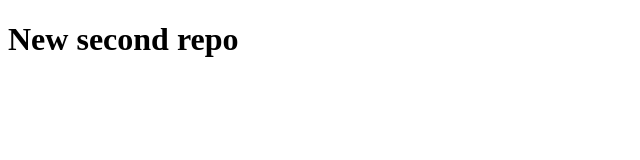
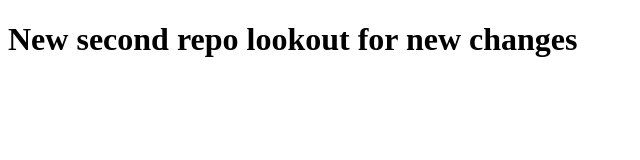
Before and after one commit to learners-codetree/my-new-second-repo, a plain HTML site: page index.html in a window 1280 px wide. Shown: the whole page, without its empty margins (0-640 px from the left). Drawn offline with Linux system fonts and the light colour scheme.

Commit message:
Updated index html file

```diff
--- a/index.html
+++ b/index.html
@@ -2,9 +2,9 @@
 <html>
     <head>
         <meta charset="utf-8">
-        <title>Second repo</title>
+        <title>Second repo checked and changed</title>
     </head>
     <body>
-        <h1>New second repo</h1>
+        <h1>New second repo lookout for new changes</h1>
     </body>
 </html>
```
